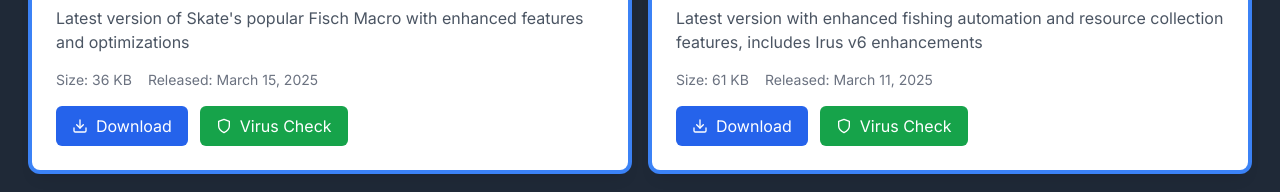
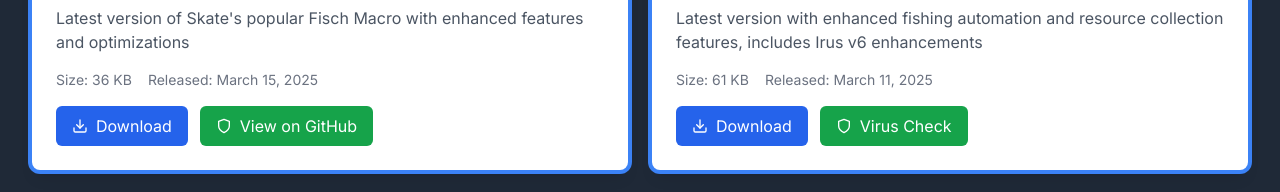
Before and after one commit to Zsmboom/repomad, a Next.js app: page / in a window 1280 px wide. Shown: the part 5810-6002 px from the top of the page. Built offline with nearby package versions, Linux system fonts and the light colour scheme.

Commit message:
Update Skate's Fisch Macro v13: 1. Change Virus Check to GitHub link 2. Move button text to CSS content for better SEO

```diff
--- a/src/app/globals.css
+++ b/src/app/globals.css
@@ -63,4 +63,12 @@
   .download-btn::after {
     content: attr(data-text);
   }
+
+  .virus-check-btn::after {
+    content: attr(data-text);
+  }
+
+  .github-btn::after {
+    content: attr(data-text);
+  }
 }
--- a/src/components/Download.tsx
+++ b/src/components/Download.tsx
@@ -12,7 +12,7 @@
     size: '36 KB',
     date: 'March 15, 2025',
     downloadUrl: '/downloads/Skate Fisch Macro v13.ahk',
-    virusTotalUrl: 'https://www.virustotal.com/gui/file/2b9648ed55fc57ffc31812968aa57492a05550b9fa2f5b379e7c432de6fe3ac0',
+    virusTotalUrl: 'https://github.com/SkateF/Skate-s-Fisch-Macro',
     isNew: true
   },
   {
@@ -246,11 +246,12 @@
                     href={file.virusTotalUrl}
                     target="_blank"
                     rel="noopener noreferrer"
-                    className="inline-flex items-center justify-center px-4 py-2 bg-green-600 text-white rounded-md hover:bg-green-500 transition-colors"
-                    aria-label={`Virus check for ${file.name}`}
+                    className={`inline-flex items-center justify-center px-4 py-2 bg-green-600 text-white rounded-md hover:bg-green-500 transition-colors ${file.name.includes('Skate') ? 'github-btn' : 'virus-check-btn'}`}
+                    aria-label={file.name.includes('Skate') ? `View ${file.name} on GitHub` : `Virus check for ${file.name}`}
+                    data-text={file.name.includes('Skate') ? 'View on GitHub' : 'Virus Check'}
                   >
                     <FiShield className="mr-2" />
-                    Virus Check
+                    <span className="sr-only">{file.name.includes('Skate') ? 'View on GitHub' : 'Virus Check'}</span>
                   </a>
                 </div>
               </div>
```
